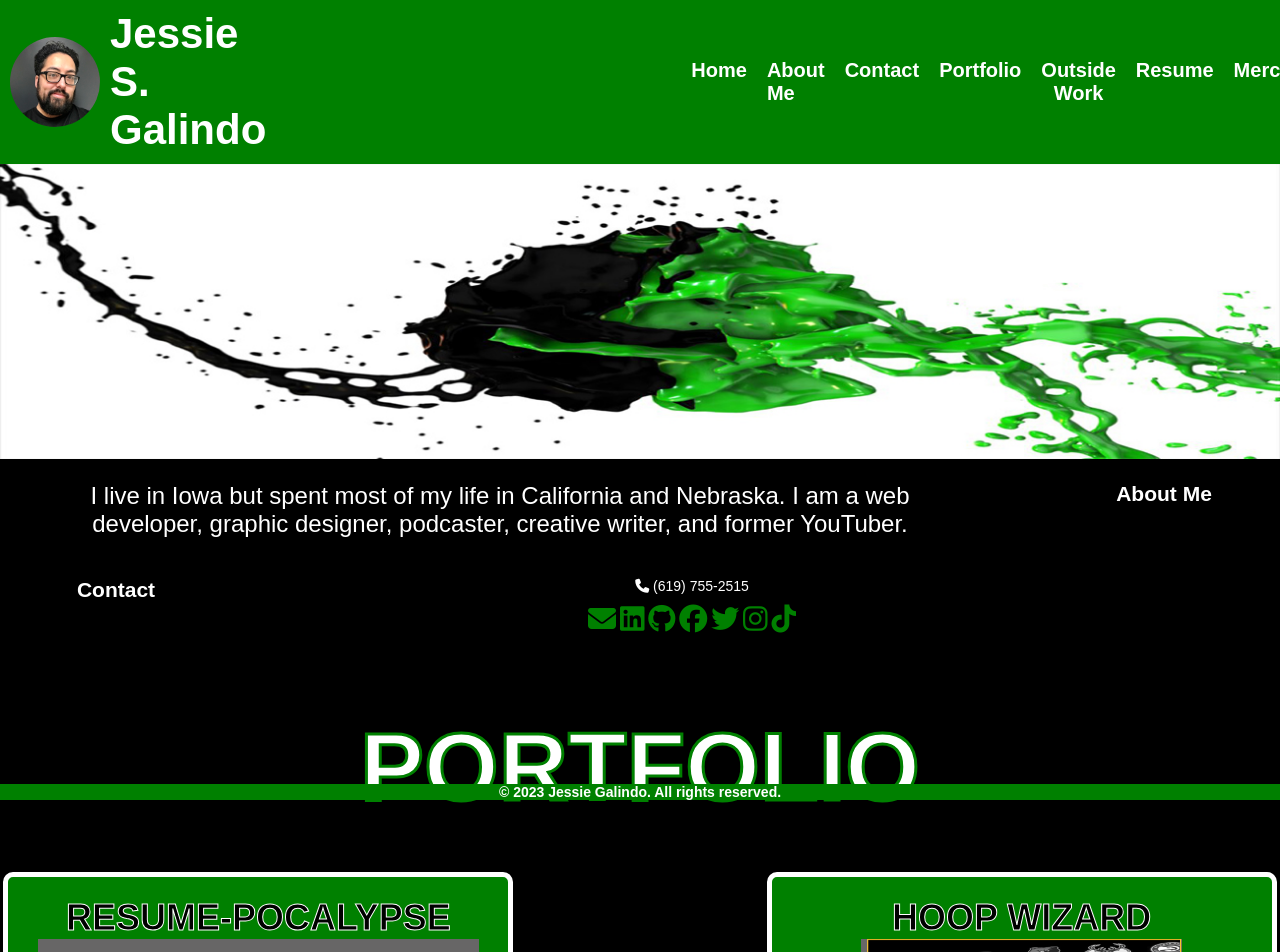
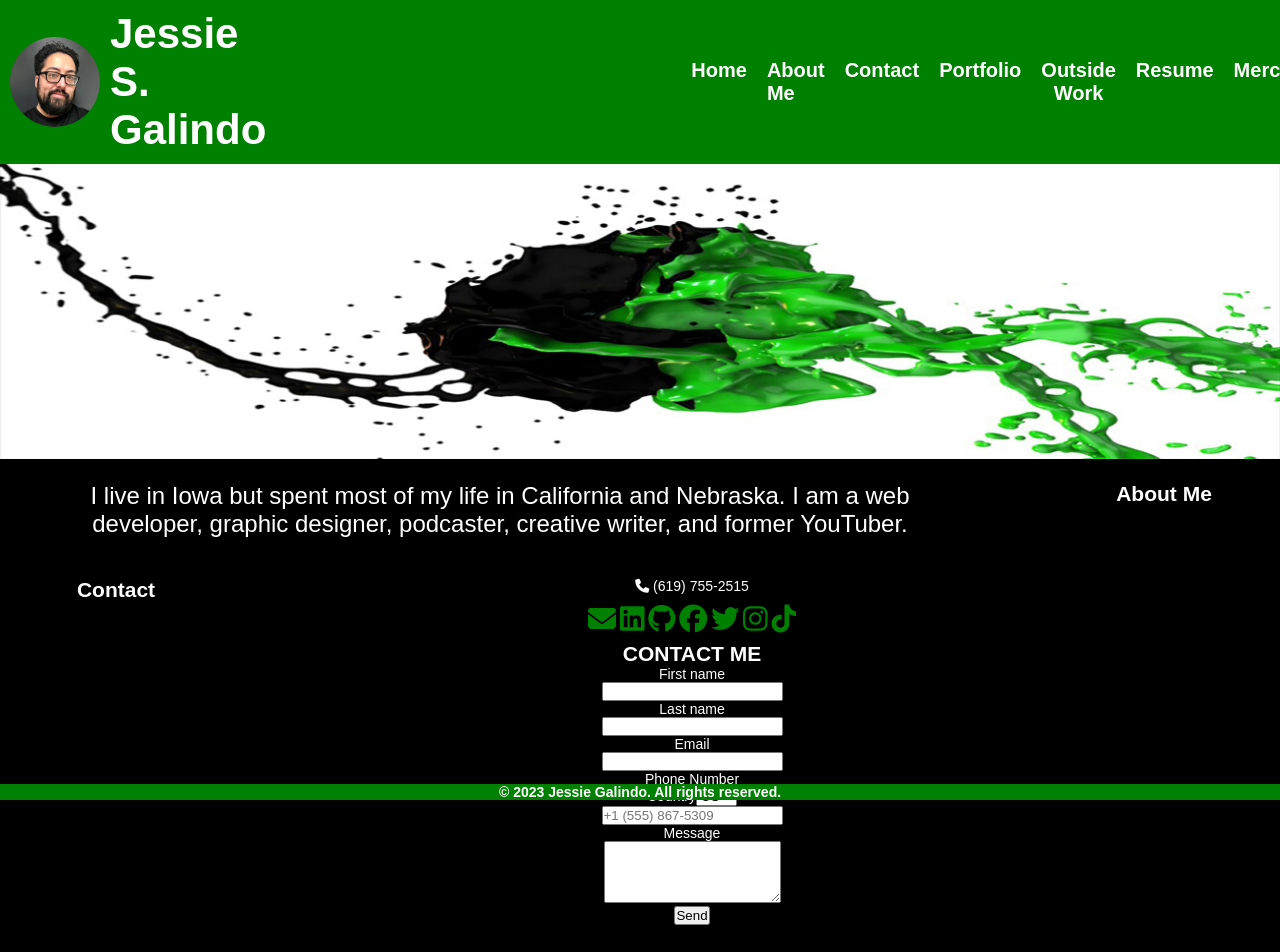
Before and after one commit to MrMessyFace/jessie-galindo-portfolio-2.0, a React (Create React App) app: page / in a window 1280 px wide. Shown: the top 952 px of the page. Built offline with nearby package versions, Linux system fonts and the light colour scheme.

Commit message:
added contact form

```diff
--- a/src/components/aboutme/AboutMe.js
+++ b/src/components/aboutme/AboutMe.js
@@ -15,6 +15,65 @@ function AboutMe() {
                     <a href="emailto:jgalindo1428@yahoo.com"><i className="fa-solid fa-envelope fa-2xl"></i></a> <a href="https://www.linkedin.com/in/jessie-galindo-09418092/" target="_blank" rel="noopener noreferrer"><i class="fa-brands fa-linkedin fa-2xl"></i></a> <a href="https://github.com/MrMessyFace" target="_blank" rel="noopener noreferrer"><i class="fa-brands fa-github fa-2xl"></i></a> <a href="https://www.facebook.com/MrMessyFace" target="_blank" rel="noopener noreferrer"><i className="fa-brands fa-facebook fa-2xl"></i></a> <a href="https://www.twitter.com/MrMessyFace" target="_blank" rel="noopener noreferrer"><i className="fa-brands fa-twitter fa-2xl"></i></a> <a href="https://www.instagram.com/MrMessyFace" target="_blank" rel="noopener noreferrer"><i className="fa-brands fa-instagram fa-2xl"></i></a> <a href="https://www.tiktok.com/@mrmessyface" target="_blank" rel="noopener noreferrer"><i className="fa-brands fa-tiktok fa-2xl"></i></a>
                 </p>
                 <br></br>
+                <div id="contact">
+                    <div>
+                        <div>
+                            <h2>CONTACT ME</h2>
+                        </div>
+                    </div>
+                    <div>
+                        <div>
+                            <form name="contact" method="POST">
+                                <input type="hidden" name="form-name" value="contact" />
+                                <div>
+                                    <input type="hidden" name="form-name" value="contact" />
+                                    <label htmlFor="first-name">First name</label>
+                                    <div>
+                                        <input type="text" name="first-name" id="first-name" autoComplete="given-name" required />
+                                    </div>
+                                </div>
+                                <div>
+                                    <label htmlFor="last-name">Last name</label>
+                                    <div>
+                                        <input type="text" name="last-name" id="last-name" autoComplete="family-name" required />
+                                    </div>
+                                </div>
+                                <div>
+                                    <label htmlFor="email">Email</label>
+                                    <div>
+                                        <input id="email" name="email" type="email" autoComplete="email" required />
+                                    </div>
+                                </div>
+                                <div>
+                                    <label htmlFor="phone-number">Phone Number</label>
+                                    <div>
+                                        <div>
+                                            <label htmlFor="country">Country</label>
+                                            <select id="country" name="country">
+                                                <option>US</option>
+                                                <option>CA</option>
+                                                <option>EU</option>
+                                            </select>
+                                        </div>
+                                        <input type="text" name="phone-number" id="phone-number" autoComplete="tel" placeholder="+1 (555) 867-5309" />
+                                    </div>
+                                </div>
+                                <div>
+                                    <label htmlFor="message">Message</label>
+                                    <div>
+                                        <textarea id="message" name="message" rows={4} defaultValue={''} required />
+                                    </div>
+                                </div>
+                                <div>
+                                    <div></div>
+                                </div>
+                                <div>
+                                    <button type="submit">Send</button>
+                                </div>
+                            </form>
+                        </div>
+                    </div>
+                </div>
             </div>
         </div>
     )
```
